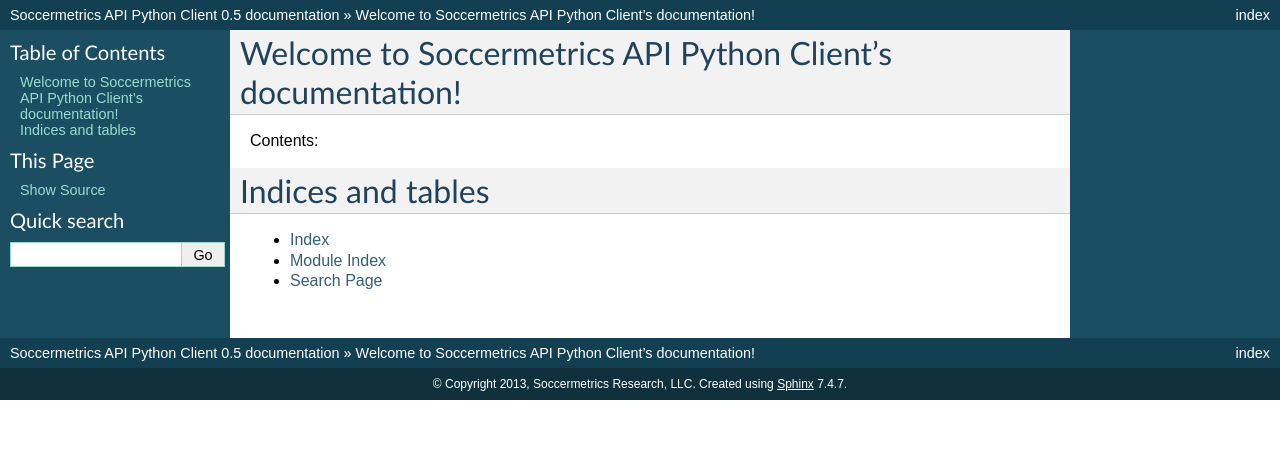
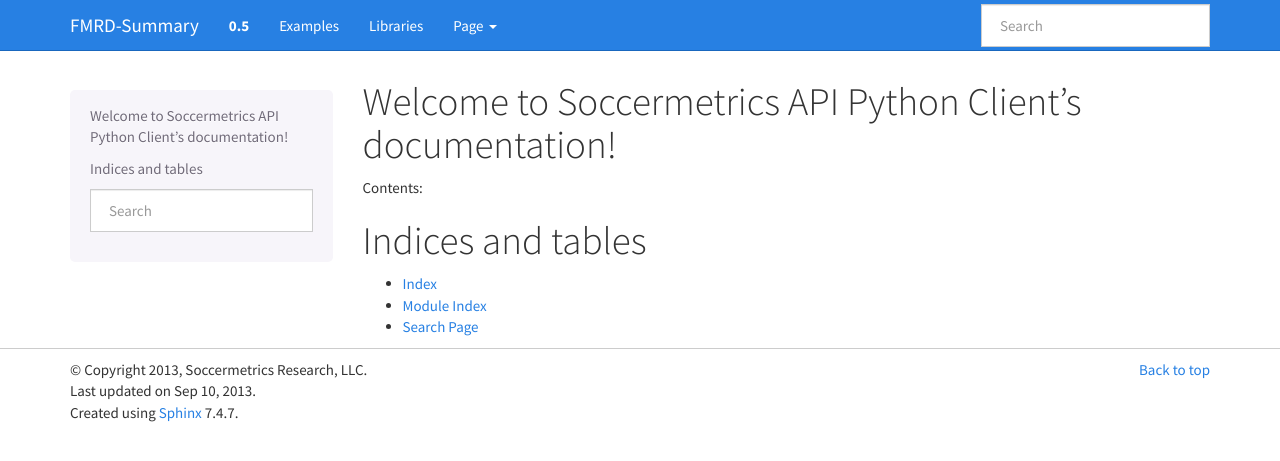
Before and after one commit to soccermetrics/soccermetrics-client-py, a Sphinx documentation site: the page built from docs/source/index.rst, in a window 1280 px wide. Shown: the top 461 px of the page. Built offline with Sphinx 7.4.7, drawn with Linux system fonts in a browser that asks for light colours.

Commit message:
Initial source file commit for documentation

```diff
--- a/docs/source/conf.py
+++ b/docs/source/conf.py
@@ -12,6 +12,7 @@
 # serve to show the default.
 
 import sys, os
+import sphinx_bootstrap_theme
 
 # If extensions (or modules to document with autodoc) are in another directory,
 # add these directories to sys.path here. If the directory is relative to the
@@ -34,7 +35,7 @@ templates_path = ['srtemplates']
 source_suffix = '.rst'
 
 # The encoding of source files.
-#source_encoding = 'utf-8-sig'
+source_encoding = 'utf-8-sig'
 
 # The master toctree document.
 master_doc = 'index'
@@ -94,7 +95,7 @@ pygments_style = 'sphinx'
 
 # The theme to use for HTML and HTML Help pages.  See the documentation for
 # a list of builtin themes.
-html_theme = 'default'
+html_theme = 'bootstrap'
 
 # Theme options are theme-specific and customize the look and feel of a theme
 # further.  For a list of options available for each theme, see the
@@ -102,7 +103,7 @@ html_theme = 'default'
 #html_theme_options = {}
 
 # Add any paths that contain custom themes here, relative to this directory.
-#html_theme_path = []
+html_theme_path = sphinx_bootstrap_theme.get_html_theme_path()
 
 # The name for this set of Sphinx documents.  If None, it defaults to
 # "<project> v<release> documentation".
@@ -113,7 +114,7 @@ html_theme = 'default'
 
 # The name of an image file (relative to this directory) to place at the top
 # of the sidebar.
-#html_logo = None
+html_logo = 'api_static/img/Logo.png'
 
 # The name of an image file (within the static path) to use as favicon of the
 # docs.  This file should be a Windows icon file (.ico) being 16x16 or 32x32
@@ -127,7 +128,7 @@ html_static_path = ['srstatic']
 
 # If not '', a 'Last updated on:' timestamp is inserted at every page bottom,
 # using the given strftime format.
-#html_last_updated_fmt = '%b %d, %Y'
+html_last_updated_fmt = '%b %d, %Y'
 
 # If true, SmartyPants will be used to convert quotes and dashes to
 # typographically correct entities.
@@ -150,13 +151,55 @@ html_static_path = ['srstatic']
 #html_split_index = False
 
 # If true, links to the reST sources are added to the pages.
-#html_show_sourcelink = True
+html_show_sourcelink = False
 
 # If true, "Created using Sphinx" is shown in the HTML footer. Default is True.
 #html_show_sphinx = True
 
 # If true, "(C) Copyright ..." is shown in the HTML footer. Default is True.
 #html_show_copyright = True
+
+# Theme options
+html_theme_options = {
+    # Navigation bar title. (Default: ``project`` value)
+    'navbar_title': "FMRD-Summary",
+
+    # Tab name for entire site. (Default: "Site")
+    'navbar_site_name': "Docs",
+
+    # A list of tuples containing pages to link to.  The value should
+    # be in the form [(name, page), ..]
+    'navbar_links': [('Examples', 'examples/main'), ('Libraries', 'libraries')],
+
+    # Global TOC depth for "site" navbar tab. (Default: 1)
+    # Switching to -1 shows all levels.
+    'globaltoc_depth': 2,
+
+    # Include hidden TOCs in Site navbar?
+    #
+    # Note: If this is "false", you cannot have mixed ``:hidden:`` and
+    # non-hidden ``toctree`` directives in the same page, or else the build
+    # will break.
+    #
+    # Values: "true" (default) or "false"
+    'globaltoc_includehidden': "true",
+
+    # HTML navbar class (Default: "navbar") to attach to <div> element.
+    # For black navbar, do "navbar navbar-inverse"
+    'navbar_class': "navbar navbar-inverse",
+
+    # Fix navigation bar to top of page?
+    # Values: "true" (default) or "false"
+    'navbar_fixed_top': "true",
+
+    # Location of link to source.
+    # Options are "nav" (default), "footer" or anything else to exclude.
+    'source_link_position': "nav",
+
+    # Bootswatch (http://bootswatch.com/) theme.
+    # Note that this is served off CDN, so won't be available offline.
+    'bootswatch_theme': "cosmo",
+}
 
 # If true, an OpenSearch description file will be output, and all pages will
 # contain a <link> tag referring to it.  The value of this option must be the
```
Also changed, not shown: docs/source/srstatic/img/Logo.png (added), 2 other files.
